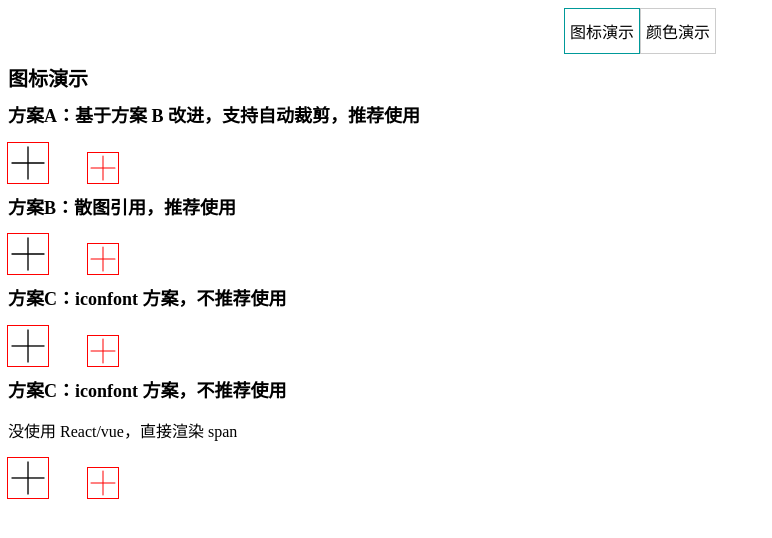
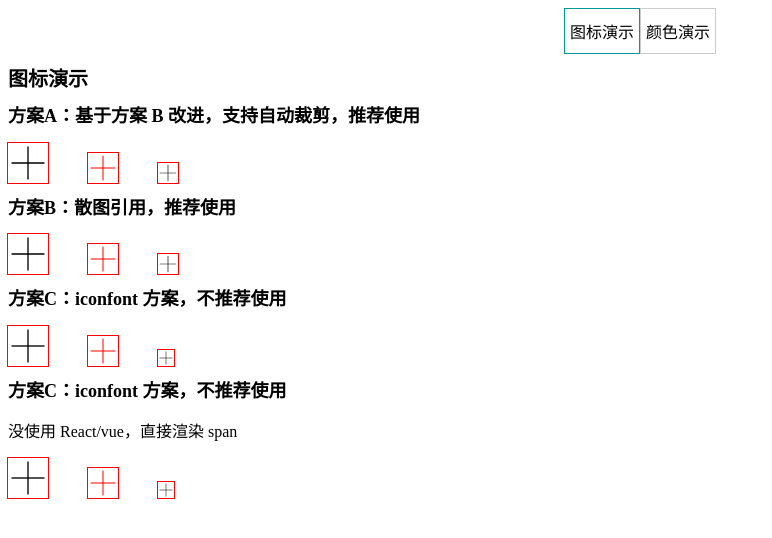
Before and after one commit to OpenGG/kw-demo, a React (Vite) app: page / in a window 1280 px wide. Shown: the top 538 px of the page, without its empty margins (0-772 px from the left). Built offline with nearby package versions, Linux system fonts and the light colour scheme.

Commit message:
fix: icon

```diff
--- a/src/DemoIcons/PlanA.tsx
+++ b/src/DemoIcons/PlanA.tsx
@@ -15,12 +15,16 @@ const PlanA = () => (
     <Icon
       /*
        * config:
-       *   传入具体的图标模块，这样可以做到仅打包所使用的图标，避免冗*
+       *   必填
+       *   图标模块
        * size:
+       *   * 可选
        *   图标尺寸
-       *   可以在 app.css 中统一设好 .svgfont{} 规则
-       *   也可以调用组建时传入 siz*
+       *   可以在 app.css 中统一设好 .svgfont{ width: 40px; height: 40px; } 规则
+       *   也可以调用组建时传入 size
        * color:
+       *   * 可选
+       *   颜色
        *   手动设置 color ，会覆盖掉图标本身颜色
        */
       config={icons.common_base_like_24}
@@ -30,9 +34,14 @@ const PlanA = () => (
 
     <IconLight
       config={icons.common_base_like_24}
-      className={hello1}
+      className={hello}
       size={30}
       color={colors.color_base_black_1}
+    />
+
+    <IconLight
+      config={icons.common_base_like_24}
+      className={hello1}
     />
   </div>
 );
--- a/src/DemoIcons/PlanB.tsx
+++ b/src/DemoIcons/PlanB.tsx
@@ -10,17 +10,21 @@ import * as colors from '@ks/kwcolor/color/output/all/index.v2.js';
 
 import { hello, hello1 } from './PlanB.module.less';
 
-const PlanA = () => (
+const PlanB = () => (
   <div>
     <Icon
       /*
        * config:
-       *   传入具体的图标模块，这样可以做到仅打包所使用的图标，避免荣誉
+       *   必填
+       *   图标模块
        * size:
+       *   * 可选
        *   图标尺寸
-       *   可以在 app.css 中统一设好 .svgfont{} 规则
-       *   也可以调用组建时传入 siz*
+       *   可以在 app.css 中统一设好 .svgfont{ width: 40px; height: 40px; } 规则
+       *   也可以调用组建时传入 size
        * color:
+       *   * 可选
+       *   颜色
        *   手动设置 color ，会覆盖掉图标本身颜色
        */
       config={common_base_like_24}
@@ -30,11 +34,16 @@ const PlanA = () => (
 
     <IconLight
       config={common_base_like_24}
-      className={hello1}
+      className={hello}
       size={30}
       color={colors.color_base_black_1}
+    />
+
+    <IconLight
+      config={common_base_like_24}
+      className={hello1}
     />
   </div>
 );
 
-export default PlanA;
+export default PlanB;
--- a/src/DemoIcons/PlanC.tsx
+++ b/src/DemoIcons/PlanC.tsx
@@ -10,17 +10,21 @@ import * as colors from '@ks/kwcolor/color/output/all/index.v2.js';
 
 import { hello, hello1 } from './PlanC.module.less';
 
-const PlanA = () => (
+const PlanC = () => (
   <div>
     <IconFont
       /*
        * icon:
-       *   图标名
+       *   必填
+       *   图标名称
        * size:
+       *   * 可选
        *   图标尺寸
-       *   可以在 app.css 中统一设好 .svgfont{} 规则
-       *   也可以调用组建时传入 siz*
+       *   可以在 app.css 中统一设好 .svgfont{ width: 40px; height: 40px; } 规则
+       *   也可以调用组建时传入 size
        * color:
+       *   * 可选
+       *   颜色
        *   手动设置 color ，会覆盖掉图标本身颜色
        */
       icon="common_base_like_24"
@@ -30,11 +34,16 @@ const PlanA = () => (
 
     <IconFontLight
       icon="common_base_like_24"
-      className={hello1}
+      className={hello}
       size={30}
       color={colors.color_base_black_1}
+    />
+
+    <IconFontLight
+      icon="common_base_like_24"
+      className={hello1}
     />
   </div>
 );
 
-export default PlanA;
+export default PlanC;
--- a/src/DemoIcons/PlanCDom.ts
+++ b/src/DemoIcons/PlanCDom.ts
@@ -18,13 +18,20 @@ const PlanCDom = () => {
     style="font-size: 40px;"
   ></span><span
     aria-hidden="true"
-    class="${hello1}
+    class="${hello}
       iconfont-all
       icon-common_base_like_24
       icon-common_base_like_24-dual
     "
     style="font-size: 30px;color: var(--color_base_black_1)"
-  ></span>
+  ></span><span
+  aria-hidden="true"
+  class="${hello1}
+    iconfont-all
+    icon-common_base_like_24
+    icon-common_base_like_24
+  "
+></span>
   `;
 };
 
--- a/src/index.css
+++ b/src/index.css
@@ -8,6 +8,6 @@ h2 {
 }
 
 .svgfont {
-  width: 60px;
-  height: 60px;
+  width: 20px;
+  height: 20px;
 }
```
